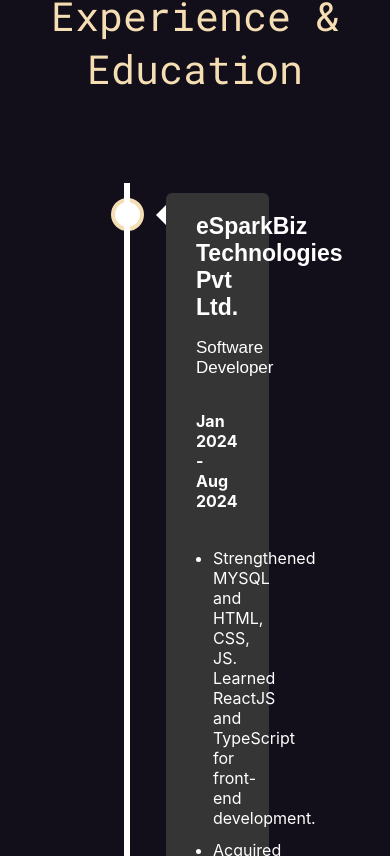
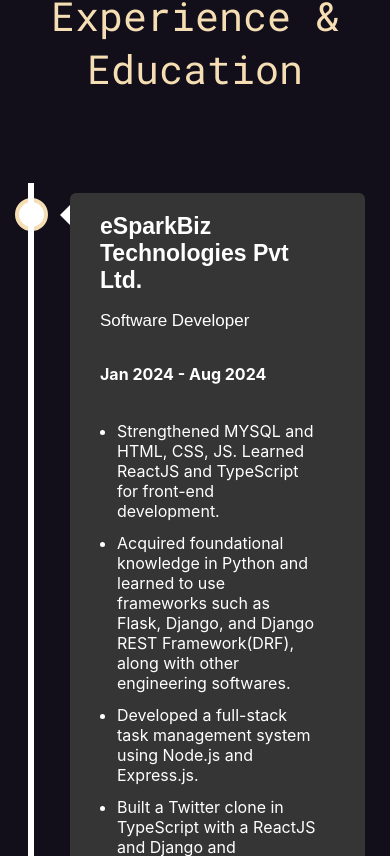
Before and after one commit to Rushikeshf01/Rushikesh-Portfolio, a React (Create React App) app: page / in a window 390 px wide. Shown: the part 1868-2724 px from the top of the page. Built offline with nearby package versions, Linux system fonts and the light colour scheme.

Commit message:
experience section responsive

```diff
--- a/src/styles/experience.css
+++ b/src/styles/experience.css
@@ -114,6 +114,9 @@
 /* Media queries - Responsive timeline on screens less than 600px wide */
 @media screen and (max-width: 600px) {
   /* Place the timelime to the left */
+  .exp{
+    margin: 0;
+  }
   .timeline::after {
   left: 31px;
   }
```
